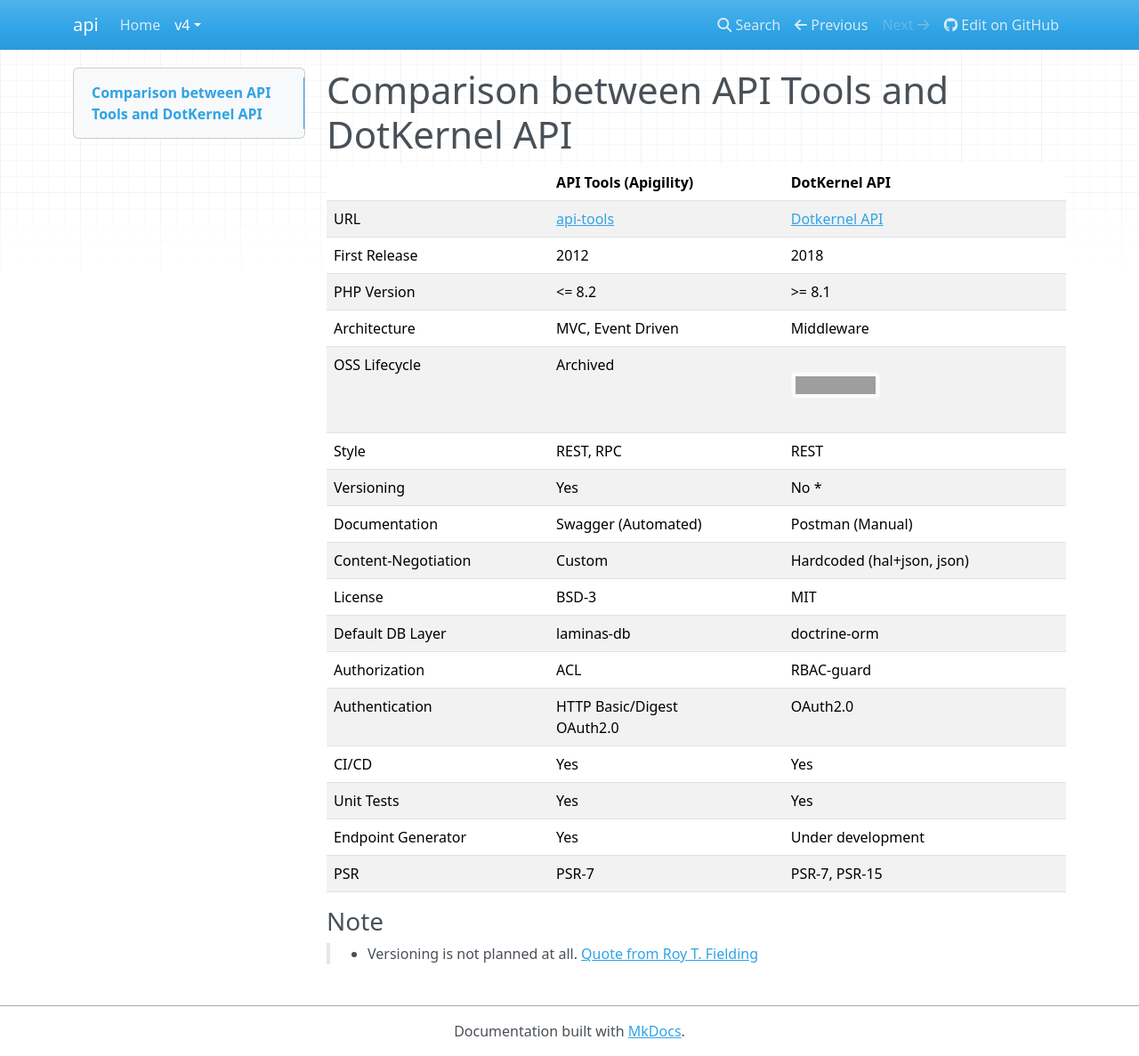
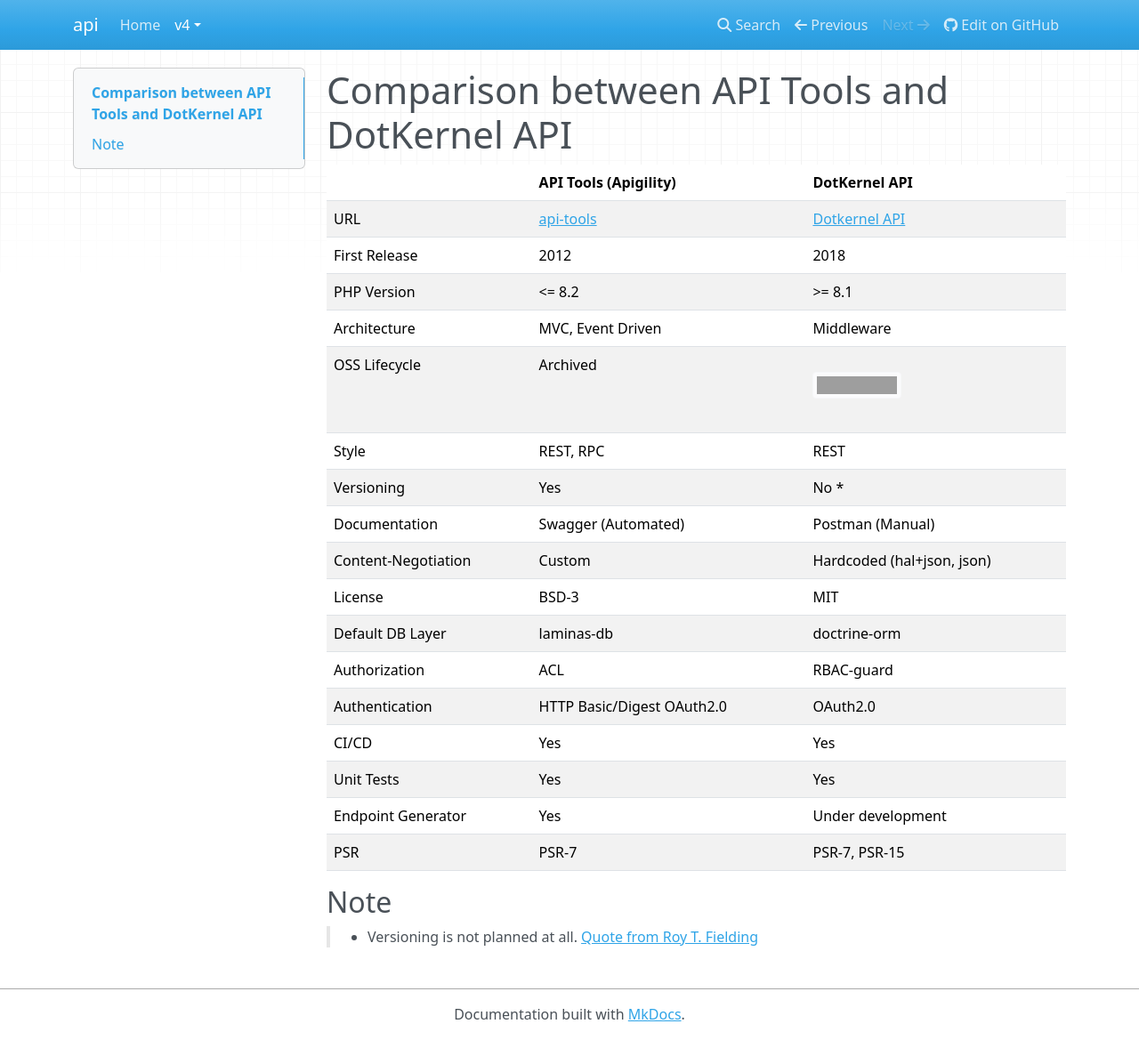
Before and after one commit to dotkernel/api-documentation, an MkDocs documentation site: the page built from docs/book/v4/transition-from-api-tools/api-tools-vs-dotkernel-api.md, in a window 1280 px wide and 1187 px high. Shown: the whole window at 89% size. Built offline with MkDocs 1.6.1, drawn with Linux system fonts in a browser that asks for light colours; nearby versions of some CDN libraries; part of the change alters nothing that is shown; grey boxes are pictures that could not be loaded.

```diff
--- a/docs/book/v4/transition-from-api-tools/api-tools-vs-dotkernel-api.md
+++ b/docs/book/v4/transition-from-api-tools/api-tools-vs-dotkernel-api.md
@@ -1,25 +1,25 @@
 # Comparison between API Tools and DotKernel API
 
-|                     | API Tools (Apigility)                          | DotKernel API                                                                            |
-|---------------------|------------------------------------------------|------------------------------------------------------------------------------------------|
-| URL                 | [api-tools](https://api-tools.getlaminas.org/) | [Dotkernel API](https://www.dotkernel.org)                                               |
-| First Release       | 2012                                           | 2018                                                                                     |
-| PHP Version         | <= 8.2                                         | >= 8.1                                                                                   |
-| Architecture        | MVC, Event Driven                              | Middleware                                                                               |
-| OSS Lifecycle       | Archived                                       | ![](https://img.shields.io/osslifecycle/dotkernel/api?style=flat&label= "OSs Lifecycle") |
-| Style               | REST, RPC                                      | REST                                                                                     |
-| Versioning          | Yes                                            | No *                                                                                     |
-| Documentation       | Swagger (Automated)                            | Postman (Manual)                                                                         |
-| Content-Negotiation | Custom                                         | Hardcoded (hal+json, json)                                                               |
-| License             | BSD-3                                          | MIT                                                                                      |
-| Default DB Layer    | laminas-db                                     | doctrine-orm                                                                             |
-| Authorization       | ACL                                            | RBAC-guard                                                                               |
-| Authentication      | HTTP Basic/Digest <br/> OAuth2.0               | OAuth2.0                                                                                 |
-| CI/CD               | Yes                                            | Yes                                                                                      |
-| Unit Tests          | Yes                                            | Yes                                                                                      |
-| Endpoint Generator  | Yes                                            | Under development                                                                        |
-| PSR                 | PSR-7                                          | PSR-7, PSR-15                                                                            |
+|                     | API Tools (Apigility)                       | DotKernel API                                                                          |
+|---------------------|---------------------------------------------|----------------------------------------------------------------------------------------|
+| URL                 | [api-tools](https://api-tools.getlaminas.org/) | [Dotkernel API](https://www.dotkernel.org)                                             |
+| First Release       | 2012                                        | 2018                                                                                   |
+| PHP Version         | <= 8.2                                      | >= 8.1                                                                                 |
+| Architecture        | MVC, Event Driven                           | Middleware                                                                             |
+| OSS Lifecycle       | Archived                                    | ![OSs Lifecycle](https://img.shields.io/osslifecycle/dotkernel/api?style=flat&label=) |
+| Style               | REST, RPC                                   | REST                                                                                   |
+| Versioning          | Yes                                         | No *                                                                                   |
+| Documentation       | Swagger (Automated)                         | Postman (Manual)                                                                       |
+| Content-Negotiation | Custom                                      | Hardcoded (hal+json, json)                                                             |
+| License             | BSD-3                                       | MIT                                                                                    |
+| Default DB Layer    | laminas-db                                  | doctrine-orm                                                                           |
+| Authorization       | ACL                                         | RBAC-guard                                                                             |
+| Authentication      | HTTP Basic/Digest   OAuth2.0                | OAuth2.0                                                                               |
+| CI/CD               | Yes                                         | Yes                                                                                    |
+| Unit Tests          | Yes                                         | Yes                                                                                    |
+| Endpoint Generator  | Yes                                         | Under development                                                                      |
+| PSR                 | PSR-7                                       | PSR-7, PSR-15                                                                          |
 
-### Note
+## Note
 
 > * Versioning is not planned at all. [Quote from Roy T. Fielding](https://twitter.com/fielding/status/376835835670167552)
```
Also changed, not shown: docs/book/v4/installation/configuration-files.md (line endings or trailing spaces), docs/book/v4/introduction/file-structure.md (line endings or trailing spaces).
